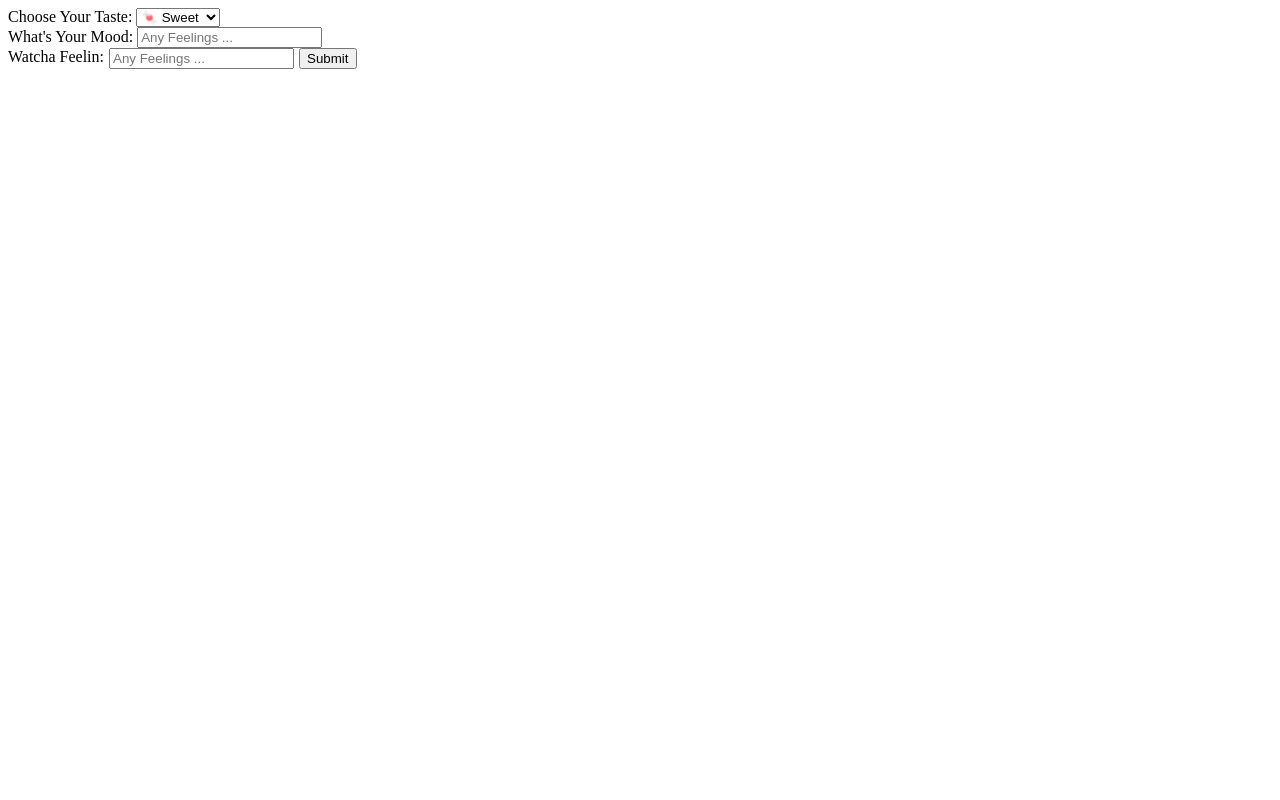
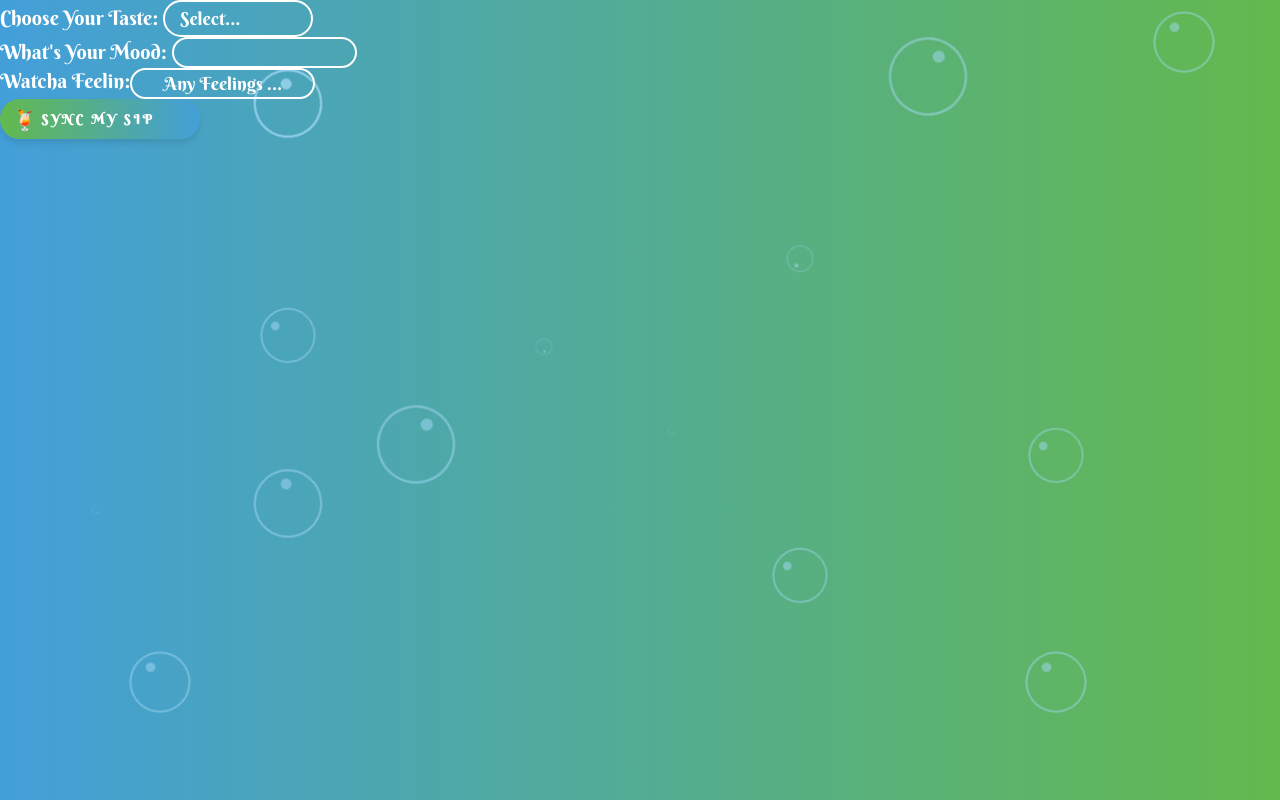
Before and after one commit to Sisigoks/SipSync, a Flask app: page / in a window 1280 px wide. Run offline with Flask 3, Linux system fonts and the light colour scheme.

Commit message:
finished the NLP processing and developed better UI

```diff
--- a/main.py
+++ b/main.py
@@ -1,14 +1,23 @@
 from flask import Flask, request, jsonify, render_template
 from dotenv import load_dotenv
+from SipSyncer import sipsyncer
 
 load_dotenv()
 
 app = Flask(__name__)
 
-
 @app.route("/")
 def home():
     return render_template("index.html")
 
+@app.route("/recipe_gen", methods=["POST"])
+def recipe_gen():
+    data = request.json
+    mood = data.get("mood_val")
+    feel = data.get("feel_val")
+    taste = data.get("taste_val")
+    result = sipsyncer(taste, mood, feel)
+    return jsonify({"Recipe": result})
+
 if __name__ == "__main__":
     app.run(debug=True)
--- a/static/index.js
+++ b/static/index.js
@@ -1,87 +1,108 @@
+$(document).ready(function () {
+    const recipeBtn = document.getElementById("reci");
+
+    recipeBtn.addEventListener("click", function (event) {
+        event.preventDefault(); // Prevent traditional form submission
+
+        const feel = $("#sym").val();
+        const mood = $("#mood").val();
+        const taste = $("#taste").val();
+
+        // Validate input
+        if (!feel || !mood || !taste) {
+            alert("Please fill in all fields.");
+            return;
+        }
+
+        $("#result").html(""); // Clear previous results
+
+        // Prepare data for the POST request
+        const formData = {
+            feel_val: feel,
+            mood_val: mood,
+            taste_val: taste,
+        };
+
+        // Send an AJAX POST request
+        $.ajax({
+            url: "/recipe_gen",
+            type: "POST",
+            contentType: "application/json",
+            data: JSON.stringify(formData),
+            success: function (response) {
+                if (response.error) {
+                    $("#result").html('<p style="color:red;">' + response.error + "</p>");
+                    return;
+                }
+                const recipeText = response.Recipe;
+                $("#result").html(`<pre id="bio-data">${recipeText}</pre>`);
+            },
+            error: function () {
+                $("#result").html('<p style="color:red;">An error occurred. Please try again.</p>');
+            },
+        });
+    });
+});
+
+// Autocomplete function
 function autocomplete(inp, arr) {
-  /*the autocomplete function takes two arguments,
-  the text field element and an array of possible autocompleted values:*/
     var currentFocus;
-  /*execute a function when someone writes in the text field:*/
-  inp.addEventListener("input", function(e) {
+    inp.addEventListener("input", function (e) {
         var a, b, i, val = this.value;
-      /*close any already open lists of autocompleted values*/
         closeAllLists();
-      if (!val) { return false;}
+        if (!val) return false;
         currentFocus = -1;
-      /*create a DIV element that will contain the items (values):*/
         a = document.createElement("DIV");
         a.setAttribute("id", this.id + "autocomplete-list");
         a.setAttribute("class", "autocomplete-items");
-      /*append the DIV element as a child of the autocomplete container:*/
         this.parentNode.appendChild(a);
-      /*for each item in the array...*/
         for (i = 0; i < arr.length; i++) {
-        /*check if the item starts with the same letters as the text field value:*/
             if (arr[i].substr(0, val.length).toUpperCase() == val.toUpperCase()) {
-          /*create a DIV element for each matching element:*/
                 b = document.createElement("DIV");
-          /*make the matching letters bold:*/
                 b.innerHTML = "<strong>" + arr[i].substr(0, val.length) + "</strong>";
                 b.innerHTML += arr[i].substr(val.length);
-          /*insert a input field that will hold the current array item's value:*/
                 b.innerHTML += "<input type='hidden' value='" + arr[i] + "'>";
-          /*execute a function when someone clicks on the item value (DIV element):*/
-          b.addEventListener("click", function(e) {
-              /*insert the value for the autocomplete text field:*/
+                b.addEventListener("click", function (e) {
                     inp.value = this.getElementsByTagName("input")[0].value;
-              /*close the list of autocompleted values,
-              (or any other open lists of autocompleted values:*/
                     closeAllLists();
                 });
                 a.appendChild(b);
             }
         }
     });
-  /*execute a function presses a key on the keyboard:*/
-  inp.addEventListener("keydown", function(e) {
+
+    inp.addEventListener("keydown", function (e) {
         var x = document.getElementById(this.id + "autocomplete-list");
         if (x) x = x.getElementsByTagName("div");
         if (e.keyCode == 40) {
-        /*If the arrow DOWN key is pressed,
-        increase the currentFocus variable:*/
             currentFocus++;
-        /*and and make the current item more visible:*/
             addActive(x);
-      } else if (e.keyCode == 38) { //up
-        /*If the arrow UP key is pressed,
-        decrease the currentFocus variable:*/
+        } else if (e.keyCode == 38) {
             currentFocus--;
-        /*and and make the current item more visible:*/
             addActive(x);
         } else if (e.keyCode == 13) {
-        /*If the ENTER key is pressed, prevent the form from being submitted,*/
             e.preventDefault();
             if (currentFocus > -1) {
-          /*and simulate a click on the "active" item:*/
                 if (x) x[currentFocus].click();
             }
         }
     });
+
     function addActive(x) {
-    /*a function to classify an item as "active":*/
         if (!x) return false;
-    /*start by removing the "active" class on all items:*/
         removeActive(x);
         if (currentFocus >= x.length) currentFocus = 0;
-    if (currentFocus < 0) currentFocus = (x.length - 1);
-    /*add class "autocomplete-active":*/
+        if (currentFocus < 0) currentFocus = x.length - 1;
         x[currentFocus].classList.add("autocomplete-active");
     }
+
     function removeActive(x) {
-    /*a function to remove the "active" class from all autocomplete items:*/
         for (var i = 0; i < x.length; i++) {
             x[i].classList.remove("autocomplete-active");
         }
     }
+
     function closeAllLists(elmnt) {
-    /*close all autocomplete lists in the document,
-    except the one passed as an argument:*/
         var x = document.getElementsByClassName("autocomplete-items");
         for (var i = 0; i < x.length; i++) {
             if (elmnt != x[i] && elmnt != inp) {
@@ -89,18 +110,20 @@ function autocomplete(inp, arr) {
             }
         }
     }
-  /*execute a function when someone clicks in the document:*/
+
     document.addEventListener("click", function (e) {
         closeAllLists(e.target);
     });
 }
 
-/*An array containing all the country names in the world:*/
-var symptoms = [ "Sore throat", "Can’t sleep", "Bloated", "Low energy", "Stress", "Cold",
+// Symptoms list
+var symptoms = [
+    "Sore throat", "Can’t sleep", "Bloated", "Low energy", "Stress", "Cold",
     "Hangover", "Cravings", "Heartburn", "Anxiety", "Headache", "Brain fog",
     "Allergies", "Nausea", "Mood swings", "Muscle pain", "Indigestion",
     "Menstrual cramps", "Acid reflux", "Joint pain", "Cough", "Detox",
     "Insomnia", "Fatigue", "Constipation", "Immune boost", "Skin glow",
-    "Bad breath", "High blood pressure", "Inflammation", "Weight loss" ]
-/*initiate the autocomplete function on the "myInput" element, and pass along the countries array as possible autocomplete values:*/
-autocomplete(document.getElementById("myInput"), symptoms);
+    "Bad breath", "High blood pressure", "Inflammation", "Weight loss"
+];
+
+autocomplete(document.getElementById("sym"), symptoms);
--- a/static/styles.css
+++ b/static/styles.css
@@ -1,4 +1,246 @@
-#symptoms_con {
+#feelin{
+    display:flex;
+}
+
+html, body {
+    height: 100%;
+    width: 100%;
+    background-repeat: no-repeat;
+    margin: 0;
+    background-image: linear-gradient();
+}
+
+* {
+  margin: 0;
+  padding: 0;
+}
+
+.wrapper {
+  height: 100vh;
+  width: 100vw;
+  background: linear-gradient(90deg, #439fd9, #63b94d);
+  position: absolute;
+  z-index:-1;
+}
+.wrapper h1 {
+  top: 50%;
+  left: 50%;
+  transform: translate(-50%, -50%);
+  position: absolute;
+  font-family: sans-serif;
+  letter-spacing: 1px;
+  word-spacing: 2px;
+  color: #fff;
+  font-size: 40px;
+  font-weight: 888;
+  text-transform: uppercase;
+}
+.wrapper div {
+  height: 60px;
+  width: 60px;
+  border: 2px solid rgba(163, 217, 245, 0.5);
+  border-radius: 50px;
+  position: absolute;
+  top: 10%;
+  left: 10%;
+  animation: 4s linear infinite;
+}
+div .dot {
+  height: 10px;
+  width: 10px;
+  border-radius: 50px;
+  background: rgba(163, 217, 245, 0.5);
+  position: absolute;
+  top: 20%;
+  right: 20%;
+}
+.wrapper div:nth-child(1) {
+  top: 20%;
+  left: 20%;
+  animation: animate 8s linear infinite;
+}
+.wrapper div:nth-child(2) {
+  top: 60%;
+  left: 80%;
+  animation: animate 10s linear infinite;
+}
+.wrapper div:nth-child(3) {
+  top: 40%;
+  left: 40%;
+  animation: animate 3s linear infinite;
+}
+.wrapper div:nth-child(4) {
+  top: 66%;
+  left: 30%;
+  animation: animate 7s linear infinite;
+}
+.wrapper div:nth-child(5) {
+  top: 90%;
+  left: 10%;
+  animation: animate 9s linear infinite;
+}
+.wrapper div:nth-child(6) {
+  top: 30%;
+  left: 60%;
+  animation: animate 5s linear infinite;
+}
+.wrapper div:nth-child(7) {
+  top: 70%;
+  left: 20%;
+  animation: animate 8s linear infinite;
+}
+.wrapper div:nth-child(8) {
+  top: 75%;
+  left: 60%;
+  animation: animate 10s linear infinite;
+}
+.wrapper div:nth-child(9) {
+  top: 50%;
+  left: 50%;
+  animation: animate 6s linear infinite;
+}
+.wrapper div:nth-child(10) {
+  top: 45%;
+  left: 20%;
+  animation: animate 10s linear infinite;
+}
+.wrapper div:nth-child(11) {
+  top: 10%;
+  left: 90%;
+  animation: animate 9s linear infinite;
+}
+.wrapper div:nth-child(12) {
+  top: 20%;
+  left: 70%;
+  animation: animate 7s linear infinite;
+}
+.wrapper div:nth-child(13) {
+  top: 20%;
+  left: 20%;
+  animation: animate 8s linear infinite;
+}
+.wrapper div:nth-child(14) {
+  top: 60%;
+  left: 5%;
+  animation: animate 6s linear infinite;
+}
+.wrapper div:nth-child(15) {
+  top: 90%;
+  left: 80%;
+  animation: animate 9s linear infinite;
+}
+@keyframes animate {
+  0% {
+    transform: scale(0) translateY(0) rotate(70deg);
+  }
+  100% {
+    transform: scale(1.3) translateY(-100px) rotate(360deg);
+  }
+}
+
+#taste {
+    appearance: none;
+    -webkit-appearance: none;
+    -moz-appearance: none;
+    padding: 6px 15px;
+    font-size: 18px;
+    border-radius: 300px;
+    border: 2px solid white;
+    background-color: transparent;
+    color: white;
+    font-family: 'Berkshire Swash', cursive;
+    outline: none;
+    width: 150px;
+    cursor: pointer;
+}
+
+#taste option {
+    background-color: rgba(88,167,176,255);
+    color: white;
+    border: none;
+    padding: 10px;
+}
+
+#taste select{
+    text-align: center;
+}
+
+.berkshire-swash-regular {
+  font-family: "Berkshire Swash", serif;
+  font-weight: 400;
+  font-style: normal;
+  font-size: 20px;
+  color: white;
+}
+
+input[type="text"]{
+    background-color: transparent;
+    border: 2px solid white;
+    font-family: "Berkshire Swash", serif;
+    font-weight: 400;
+    font-style: normal;
+    font-size: 18px;
+    border-radius: 300px;
+    padding: 2px;
+    text-align: center;
+    align-items: center;
+    color: white;
+}
+
+::placeholder{
+    color:white;
+}
+
+#result{
+    width: 500px;
+    text-wrap: pretty;
+}
+
+#reci {
+    display: inline-flex;
+    align-items: center;
+    text-align: center;
+    justify-content: start;
+    background: linear-gradient(-90deg, #439fd9, #63b94d);
+    border: none;
+    border-radius: 30px;
+    padding: 12px 24px;
+    font-size: 13px;
+    font-weight: bold;
+    color: white;
+    cursor: pointer;
+    box-shadow: 0 4px 6px rgba(0, 0, 0, 0.1);
+    text-decoration: none;
+    overflow: hidden;
+    position: relative;
+    width: 200px;
+}
+
+#reci:hover {
+    background: linear-gradient(-90deg, #439fd9, #63b94d);
+}
+
+.text {
+    z-index: 2;
+}
+
+.arrow {
+    border-radius: 50%;
     display: flex;
-    gap: 5px;
+    align-items: center;
+    justify-content: center;
+    width: 30px;
+    height: 30px;
+    position: absolute;
+    left: 10px;
+    transition: left 0.3s ease;
 }
+
+#reci:hover .arrow {
+    left: calc(100% - 40px);
+}
+
+.arrow::before {
+    content: '🍹';
+    font-size: 20px;
+}
--- a/templates/index.html
+++ b/templates/index.html
@@ -3,32 +3,63 @@
 <head>
     <meta charset="UTF-8">
     <meta name="viewport" content="width=device-width, initial-scale=1.0">
+    <link rel="preconnect" href="https://fonts.googleapis.com">
+    <link rel="preconnect" href="https://fonts.gstatic.com" crossorigin>
+    <link href="https://fonts.googleapis.com/css2?family=Berkshire+Swash&display=swap" rel="stylesheet">
     <title>SipSync</title>
     <script src="https://code.jquery.com/jquery-3.6.0.min.js"></script>
     <link rel="stylesheet" href="{{ url_for('static', filename='styles.css') }}">
 </head>
 <body>
-    <form>
-      Choose Your Taste:
-      <select id="vehicle">
+    <div class="wrapper">
+      <div><span class="dot"></span></div>
+      <div><span class="dot"></span></div>
+      <div><span class="dot"></span></div>
+      <div><span class="dot"></span></div>
+      <div><span class="dot"></span></div>
+      <div><span class="dot"></span></div>
+      <div><span class="dot"></span></div>
+      <div><span class="dot"></span></div>
+      <div><span class="dot"></span></div>
+      <div><span class="dot"></span></div>
+      <div><span class="dot"></span></div>
+      <div><span class="dot"></span></div>
+      <div><span class="dot"></span></div>
+      <div><span class="dot"></span></div>
+      <div><span class="dot"></span></div>
+    </div>
+    <form id="recipe-form">
+        <div class="berkshire-swash-regular">
+            <label for="taste">Choose Your Taste:</label>
+            <select id="taste" required>
+                <option value="">Select...</option>
                 <option value="Sweet">🍬 Sweet</option>
                 <option value="Earthy">🌿 Earthy</option>
                 <option value="Citrusy">🍋 Citrusy</option>
                 <option value="Spicy">🫚 Spicy</option>
                 <option value="Floral">🌸 Floral</option>
             </select>
+        </div>
+
+        <div class="berkshire-swash-regular">
+            <label for="mood">What's Your Mood:</label>
+            <input id="mood" type="text" required>
+        </div>
+
+        <div id="feelin" class="berkshire-swash-regular">
+            <label for="sym">Watcha Feelin:</label>
+            <div class="autocomplete">
+                <input id="sym" type="text" name="Symptoms" placeholder="Any Feelings ..." required>
+            </div>
+        </div>
+
+        <button id="reci" class="berkshire-swash-regular">
+                <span class="text">&nbsp;&nbsp;&nbsp;&nbsp;&nbsp;&nbsp;S Y N C&nbsp;&nbsp;&nbsp;M Y&nbsp;&nbsp;&nbsp;S I P</span>
+                <div class="arrow"></div>
+        </button>
     </form>
-    <form>
-        What's Your Mood:
-        <input type="text" placeholder="Any Feelings ...">
-    </form>
-    <form autocomplete="off" action="/action_page.php" id="symptoms_con">
-        Watcha Feelin:
-        <div class="autocomplete">
-          <input id="myInput" type="text" name="Symptoms" placeholder="Any Feelings ...">
-        </div>
-        <input type="submit">
-    </form>
+
+    <div id="result"></div>
 
     <script src="{{ url_for('static', filename='index.js') }}"></script>
 </body>
```
Also changed, not shown: SipSyncer.py (+5 -4 lines). Lines whose indentation alone changed are shown as unchanged.
